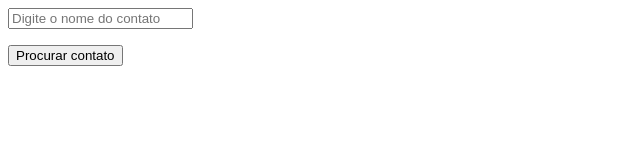
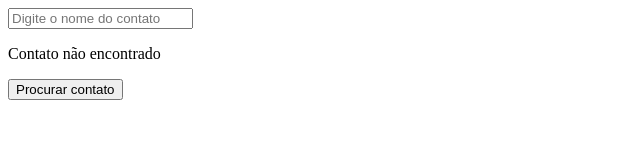
Before and after one commit to CleitonLahm/DevClub, a plain HTML site: page desafio-FOR.html in a window 1280 px wide. Both pictures are taken after a click on the button "Procurar contato". Shown: the whole page, without its empty margins (0-640 px from the left). Drawn offline with Linux system fonts and the light colour scheme.

Commit message:
desafio for feito

```diff
--- a/desafio-FOR.html
+++ b/desafio-FOR.html
@@ -9,7 +9,7 @@
 
   <input placeholder="Digite o nome do contato">
   <p></p>
-  <button>Procurar contato</button>
+  <button onclick="search()">Procurar contato</button>
 
 </body>
   <script>
@@ -20,9 +20,21 @@
     const contacts = [
       {name: 'Rodolfo', number: '(49) 99111-1111'},
       {name: 'Paulo', number: '(49) 99199-9999'},
-      {name: 'Rodolfo', number: '(49) 99141-6666'},
-      {name: 'Rodolfo', number: '(49) 99131-4444'}
+      {name: 'Cleiton', number: '(49) 99141-6666'},
+      {name: 'Marcos', number: '(49) 99131-4444'}
     ]
+
+    function search() {
+      for(let i = 0; i < contacts.length; i++) {
+        if(input.value.toLocaleLowerCase() === contacts[i].name.toLocaleLowerCase()) {
+          p.innerHTML = `Contato encontrado <br> Nome: ${contacts[i].name} <br> Telefone: ${contacts[i].number}`
+
+          break
+        } else {
+          p.innerHTML = "Contato não encontrado"
+        }
+      }
+    }
 
   </script>
 </html>
```
